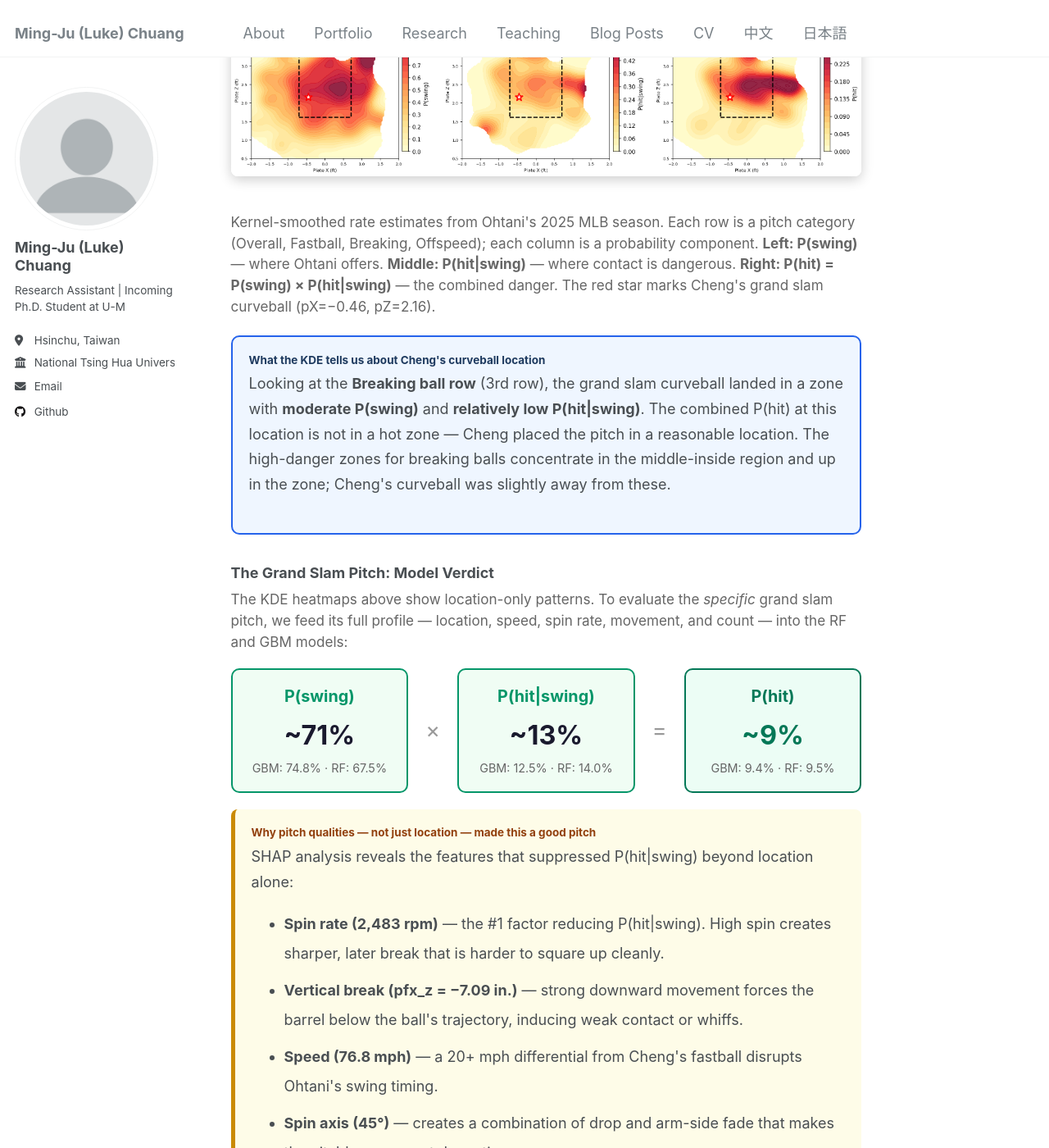
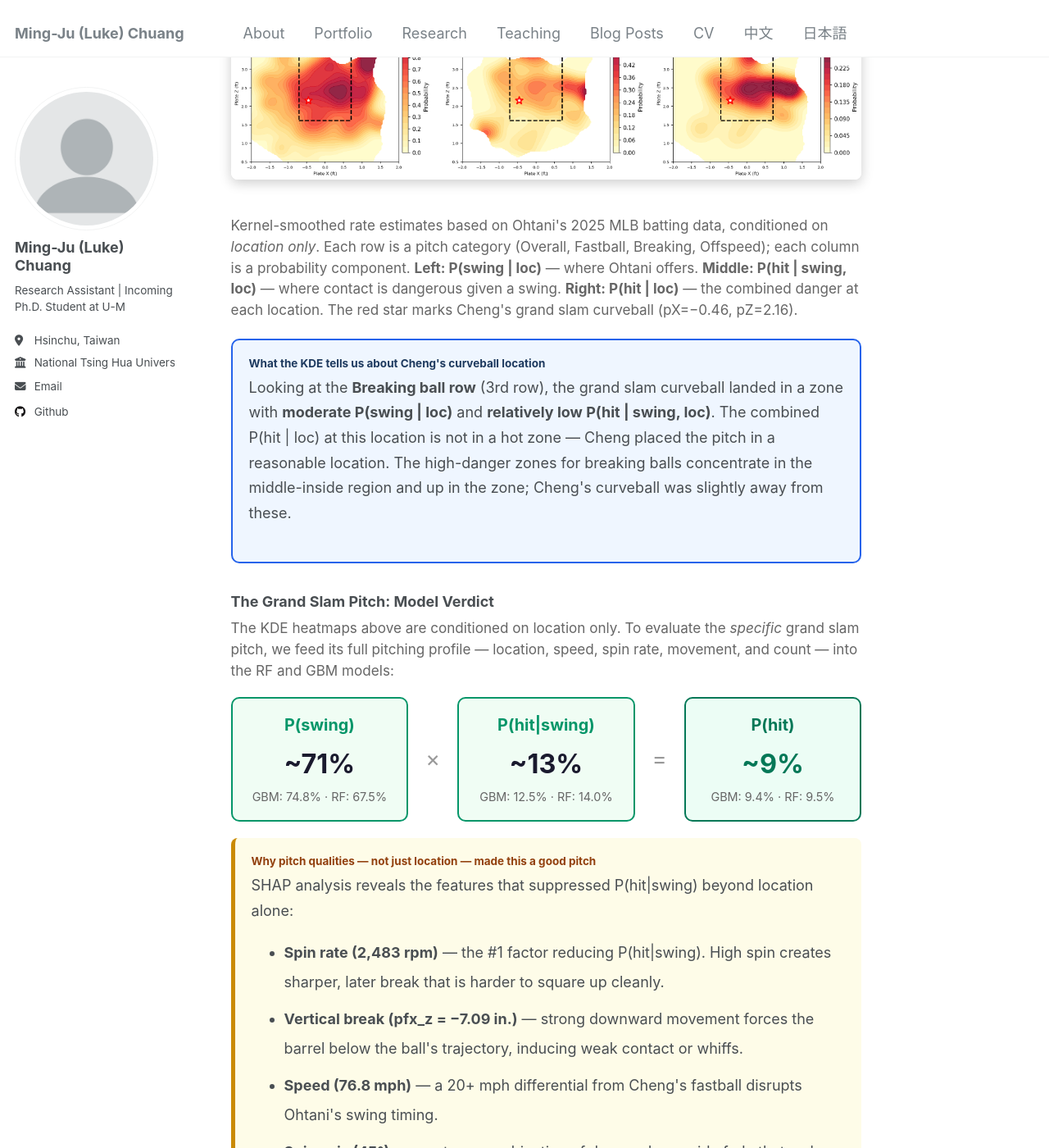
Before and after one commit to LukeChuang890212/LukeChuang890212.github.io, a Jekyll site: the page built from _portfolio/portfolio-98-baseball-jpn.md, in a window 1280 px wide and 1400 px high, scrolled down 4828 px. Shown: the whole window at 82% size. Built offline with Jekyll 4.4.1, drawn with Linux system fonts in a browser that asks for light colours.

Commit message:
Update KDE heatmap and descriptions to use location-conditional notation
Column headers now read P(swing|loc), P(hit|swing,loc), P(hit|loc) to
clarify these are location-only empirical rates, distinct from the full
model predictions that incorporate speed, spin, movement, and count.

Co-Authored-By: Claude Opus 4.6 <noreply@anthropic.com>

```diff
--- a/_portfolio/portfolio-98-baseball-jpn.md
+++ b/_portfolio/portfolio-98-baseball-jpn.md
@@ -89,16 +89,16 @@ collection: portfolio
 
 <img src="/images/jpn_ohtani_kde_heatmap.png" alt="Ohtani KDE Heatmaps — P(swing), P(hit|swing), P(hit) by Pitch Type" style="width: 100%; max-width: 900px; border-radius: 8px; box-shadow: 0 4px 15px rgba(0,0,0,0.2); margin: 20px 0;">
 
-<p style="color: #666; font-size: 0.95em;">Kernel-smoothed rate estimates from Ohtani's 2025 MLB season. Each row is a pitch category (Overall, Fastball, Breaking, Offspeed); each column is a probability component. <strong>Left: P(swing)</strong> — where Ohtani offers. <strong>Middle: P(hit|swing)</strong> — where contact is dangerous. <strong>Right: P(hit) = P(swing) × P(hit|swing)</strong> — the combined danger. The red star marks Cheng's grand slam curveball (pX=−0.46, pZ=2.16).</p>
+<p style="color: #666; font-size: 0.95em;">Kernel-smoothed rate estimates based on Ohtani's 2025 MLB batting data, conditioned on <em>location only</em>. Each row is a pitch category (Overall, Fastball, Breaking, Offspeed); each column is a probability component. <strong>Left: P(swing | loc)</strong> — where Ohtani offers. <strong>Middle: P(hit | swing, loc)</strong> — where contact is dangerous given a swing. <strong>Right: P(hit | loc)</strong> — the combined danger at each location. The red star marks Cheng's grand slam curveball (pX=−0.46, pZ=2.16).</p>
 
 <div style="background: #eff6ff; border: 2px solid #2563eb; padding: 20px; border-radius: 10px; margin: 20px 0;">
   <h4 style="color: #1e3a5f; margin-top: 0;">What the KDE tells us about Cheng's curveball location</h4>
-  <p style="line-height: 1.7;">Looking at the <strong>Breaking ball row</strong> (3rd row), the grand slam curveball landed in a zone with <strong>moderate P(swing)</strong> and <strong>relatively low P(hit|swing)</strong>. The combined P(hit) at this location is not in a hot zone — Cheng placed the pitch in a reasonable location. The high-danger zones for breaking balls concentrate in the middle-inside region and up in the zone; Cheng's curveball was slightly away from these.</p>
+  <p style="line-height: 1.7;">Looking at the <strong>Breaking ball row</strong> (3rd row), the grand slam curveball landed in a zone with <strong>moderate P(swing | loc)</strong> and <strong>relatively low P(hit | swing, loc)</strong>. The combined P(hit | loc) at this location is not in a hot zone — Cheng placed the pitch in a reasonable location. The high-danger zones for breaking balls concentrate in the middle-inside region and up in the zone; Cheng's curveball was slightly away from these.</p>
 </div>
 
 ### The Grand Slam Pitch: Model Verdict
 
-<p style="color: #666; font-size: 0.95em; margin-bottom: 5px;">The KDE heatmaps above show location-only patterns. To evaluate the <em>specific</em> grand slam pitch, we feed its full profile — location, speed, spin rate, movement, and count — into the RF and GBM models:</p>
+<p style="color: #666; font-size: 0.95em; margin-bottom: 5px;">The KDE heatmaps above are conditioned on location only. To evaluate the <em>specific</em> grand slam pitch, we feed its full pitching profile — location, speed, spin rate, movement, and count — into the RF and GBM models:</p>
 
 <div style="display: flex; flex-wrap: wrap; gap: 15px; margin: 20px 0;">
   <div style="flex: 1; min-width: 180px; background: #f0fdf4; border: 2px solid #059669; padding: 18px; border-radius: 10px; text-align: center;">
```
Also changed, not shown: images/jpn_ohtani_kde_heatmap.png.
